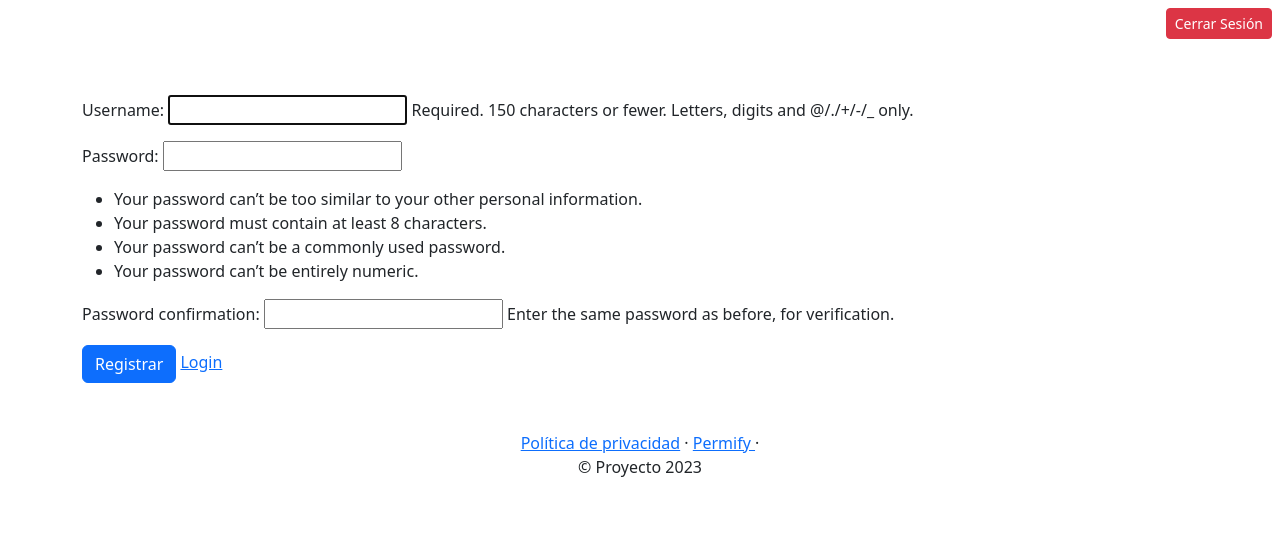
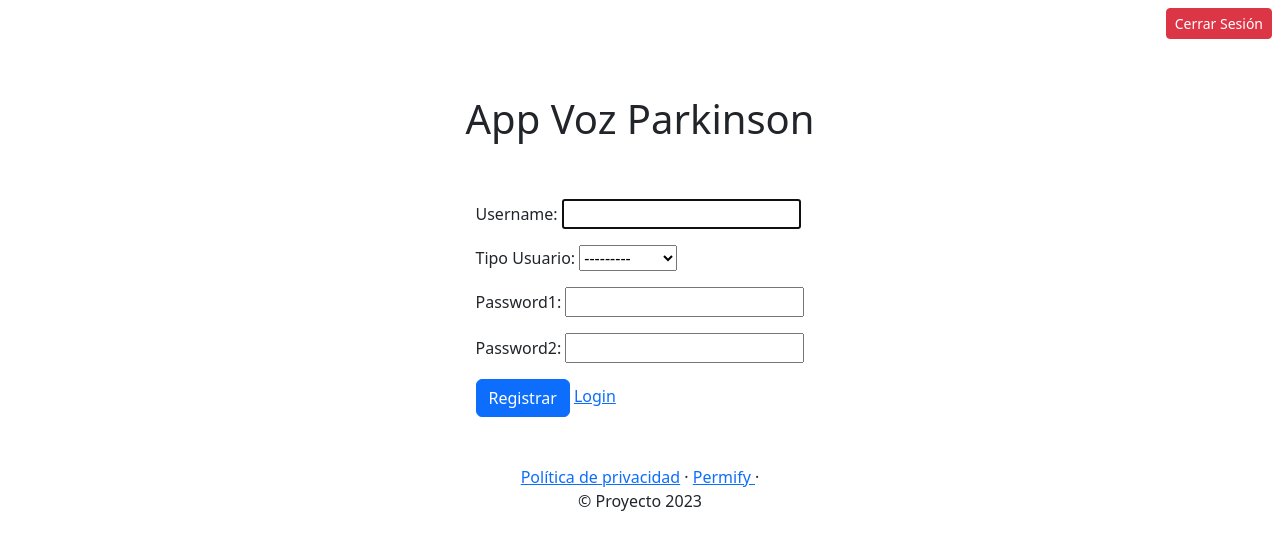
Before and after one commit to Edo-Andres/Permify_practica_EE, a Django app: page /signup/ in a window 1280 px wide. Shown: the top 550 px of the page. Run offline with Django 4.2, Linux system fonts and the light colour scheme; data comes from the database, SQL or seed files in the repository; some libraries are stand-ins or nearby versions.

Commit message:
registro&login_tiposUser

```diff
--- a/Proyecto/settings.py
+++ b/Proyecto/settings.py
@@ -102,6 +102,8 @@
     },
 ]
 
+AUTH_USER_MODEL = 'registro.Usuario'
+
 
 # Internationalization
 # https://docs.djangoproject.com/en/4.1/topics/i18n/
--- a/registro/forms.py
+++ b/registro/forms.py
@@ -1,7 +1,112 @@
 from django.forms import ModelForm
-from .models import Sucursal
+from django import forms
+from .models import Sucursal, Usuario
+
+
+from django.contrib.auth.forms import ReadOnlyPasswordHashField
+
+from django.core.exceptions import ValidationError
+from django.contrib.auth import authenticate, get_user_model, password_validation
 
 class SucursalForm(ModelForm):
     class Meta:
         model = Sucursal
         fields = ['nombre', 'direccion', 'email']
+
+
+class AdminFormaActualizar(forms.ModelForm):
+    # variable para que el admin solo pueda ver la contraseña
+    password = ReadOnlyPasswordHashField()
+
+    class Meta:
+        model = Usuario
+        fields = ('username', 'first_name', 'last_name',
+                  'email', 'password', 'password')
+
+    def clean_password(self):
+        return self.initial['password']
+
+class AdminFormaCreacionUsuario(forms.ModelForm):
+    password1 = forms.CharField(label='Contraseña', widget=forms.PasswordInput)
+    password2 = forms.CharField(
+        label='Confirmar contraseña', widget=forms.PasswordInput)
+
+    class Meta:
+        model = Usuario
+        fields = ('username', 'first_name', 'last_name',
+                  'email', 'password')
+
+    def clean_password2(self):
+        password1 = self.cleaned_data.get('password1')
+        password2 = self.cleaned_data.get('password2')
+        if password1 and password2 and password1 != password2:
+            raise forms.ValidationError("Las contraseñas no coinciden")
+
+        return password2
+
+    def save(self, commit=True):
+        usuario = super(AdminFormaCreacionUsuario, self).save(commit=False)
+        usuario.set_password(self.cleaned_data["password1"])
+        if commit:
+            usuario.save()
+        return usuario
+
+class UsuarioForm(forms.ModelForm):
+    """
+    A form that creates a user, with no privileges, from the given username and
+    password.
+    """
+    username = forms.CharField(help_text='')
+
+    password1 = forms.CharField(
+
+        strip=False,
+        widget=forms.PasswordInput(attrs={"autocomplete": "new-password"}),
+
+    )
+    password2 = forms.CharField(
+
+        widget=forms.PasswordInput(attrs={"autocomplete": "new-password"}),
+        strip=False,
+
+    )
+
+    class Meta:
+        model = Usuario
+        fields = ("username",'tipo_usuario')
+
+
+    def __init__(self, *args, **kwargs):
+        super().__init__(*args, **kwargs)
+        if self._meta.model.USERNAME_FIELD in self.fields:
+            self.fields[self._meta.model.USERNAME_FIELD].widget.attrs[
+                "autofocus"
+            ] = True
+
+    def clean_password2(self):
+        password1 = self.cleaned_data.get("password1")
+        password2 = self.cleaned_data.get("password2")
+        if password1 and password2 and password1 != password2:
+            raise ValidationError(
+                self.error_messages["password_mismatch"],
+                code="password_mismatch",
+            )
+        return password2
+
+    def _post_clean(self):
+        super()._post_clean()
+        # Validate the password after self.instance is updated with form data
+        # by super().
+        password = self.cleaned_data.get("password2")
+        if password:
+            try:
+                password_validation.validate_password(password, self.instance)
+            except ValidationError as error:
+                self.add_error("password2", error)
+
+    def save(self, commit=True):
+        user = super().save(commit=False)
+        user.set_password(self.cleaned_data["password1"])
+        if commit:
+            user.save()
+        return user
--- a/registro/templates/base.html
+++ b/registro/templates/base.html
@@ -34,7 +34,7 @@
 	</div>
 	{% endif %}
 
-    {% if request.resolver_match.view_name == "home" or request.resolver_match.view_name == "inicioEmpleado" or request.resolver_match.view_name == "signin" or request.resolver_match.view_name == "sucursales" or request.resolver_match.view_name == "sucursales_semanal" %}
+    {% if request.resolver_match.view_name == "home" or request.resolver_match.view_name == "inicioEmpleado" or request.resolver_match.view_name == "signin" or request.resolver_match.view_name == "sucursales" or request.resolver_match.view_name == "sucursales_semanal" or request.resolver_match.view_name == "signup" %}
     <div class="container-fluid text-center mt-5">
         <h1>App Voz Parkinson</h1>
     </div>
--- a/registro/templates/home.html
+++ b/registro/templates/home.html
@@ -2,7 +2,7 @@
     <div class="container text-center">
         <h1>Home</h1><br><br>
        <div>
-        <a href="{% url 'inicioGerente' %}" button type="button" class="btn btn-primary" >Gerente</button> </a>
+        <a href="{% url 'signin' %}" button type="button" class="btn btn-primary" >Gerente</button> </a>
         <a href="{% url 'signin' %}" button type="button" class="btn btn-primary" >Empleado</button> </a>
        </div>
 
--- a/registro/templates/signup.html
+++ b/registro/templates/signup.html
@@ -1,6 +1,21 @@
 {% extends 'base.html' %} {% block content %}
 
 <div class="container mt-5">
+  {{error}}
+
+    <div class="d-flex justify-content-center">
+      <form method="post" class="mx-auto">
+        {% csrf_token %}
+        {{ form.as_p }}
+        <button type="submit" class="btn btn-primary btn-block">Registrar</button>
+        <a href="{% url 'signin' %}" class="link">Login </a>
+      </form>
+    </div>
+
+  </div>
+
+
+<!-- <div class="container mt-5">
   {{error}}
 
     <div class= style="width: 75%; margin: auto;">
@@ -11,7 +26,8 @@
         <a href="{% url 'signin' %}" class="link">Login </a>
       </form>
     </div>
-  </div>
+
+  </div> -->
 
 
 {% endblock %}
--- a/registro/templates/tipoStock.html
+++ b/registro/templates/tipoStock.html
@@ -20,7 +20,7 @@
     document.getElementById("semanal").addEventListener("click", function() {
     var d = new Date();
     var n = d.getDay(); //getDay devuelve el día de la semana (0-6)
-    if (n == 5) { //5 es viernes
+    if (n == 2) { //5 es viernes
         console.log('correcto')
         window.location.href = "{% url 'sucursales_semanal' %}";
     } else {
--- a/registro/urls.py
+++ b/registro/urls.py
@@ -24,8 +24,8 @@
     path('inicioGerente/', views.inicioGerente, name='inicioGerente'),
     path('signin/', views.signin, name='signin'),
     path('signup/', views.signup, name='signup'),
-    # path('diario/', views.diario, name='diario'),
-    # path('semanal/', views.semanal, name='semanal'),
+    path('diario/', views.diario, name='diario'),
+    path('semanal/', views.semanal, name='semanal'),
     path('update_stock/', views.update_stock, name='update_stock'),
     path('putDiario/', views.putDiario, name='putDiario'),
     path('sucursales/', views.get_sucursales, name='sucursales'),
--- a/registro/views.py
+++ b/registro/views.py
@@ -8,6 +8,10 @@
 from django.urls import reverse
 from datetime import datetime
 
+from registro.models import Usuario, Tipo_Usuario
+from .forms import UsuarioForm
+
+
 
 
 
@@ -15,20 +19,39 @@
 # Create your views here.
 
 def signup(request):
-    if request.method == 'GET':
-        return render(request, 'signup.html', {"form": UserCreationForm})
-    else:
-        if request.POST["password1"] == request.POST["password2"]:
-            try:
-                user = User.objects.create_user(
-                    request.POST["username"], password=request.POST["password1"])
-                user.save()
-                login(request, user)
-                return redirect('inicioEmpleado')
-            except IntegrityError:
-                return render(request, 'signup.html', {"form": UserCreationForm, "error": "Username already exists."})
 
-        return render(request, 'signup.html', {"form": UserCreationForm, "error": "Passwords did not match."})
+    data = {
+        'form': UsuarioForm(),
+
+    }
+
+    if request.method == 'POST':
+        formulario = UsuarioForm(data=request.POST)
+        if formulario.is_valid():
+            formulario.save()
+            # resibir usuario y password para hacer un login automatico
+            user = authenticate(
+                username=formulario.cleaned_data["username"], password=formulario.cleaned_data["password1"])
+            # login(request, user)
+            # message.success(request, 'Te has registrado correctamente')
+            return redirect(to='signin')
+        data["form"] = formulario
+
+    return render(request, 'signup.html', data)
+    # if request.method == 'GET':
+    #     return render(request, 'signup.html', {"form":UsuarioForm})
+    # else:
+    #     if request.POST["password1"] == request.POST["password2"]:
+    #         try:
+    #             user = Usuario.objects.create_user(request.POST["username"], password=request.POST["password1"], tipo_usuario= request.POST["tipo_usuario"])
+    #             user.set_password(request.POST["password1"])
+    #             user.save()
+    #             login(request, user)
+    #             return redirect('inicioEmpleado')
+    #         except IntegrityError:
+    #             return render(request, 'signup.html', {"form": UserCreationForm, "error": "Username already exists."})
+
+        # return render(request, 'signup.html', {"form": UserCreationForm, "error": "Passwords did not match."})
 
 def home(request):
     return render(request, 'home.html')
@@ -158,19 +181,39 @@
 #     elif radio_value == "Semanal":
 #         return redirect('semanal')
 
-def signin(request):
-    if request.method == 'GET':
-        return render(request, 'signin.html', {"form": AuthenticationForm})
-    else:
-        user = authenticate(
-            request, username=request.POST['username'], password=request.POST['password'])
-        if user is None:
-            return render(request, 'signin.html', {"form": AuthenticationForm, "error": "Username or password is incorrect."})
+# def signin(request):
+#     if request.method == 'GET':
+#         return render(request, 'signin.html', {"form": AuthenticationForm})
+#     else:
+#         user = authenticate(
+#             request, username=request.POST['username'], password=request.POST['password'])
+#         if user is None:
+#             return render(request, 'signin.html', {"form": AuthenticationForm, "error": "Username or password is incorrect."})
 
-        login(request, user)
-        return redirect('tipoStock')
+#         login(request, user)
+#         return redirect('tipoStock')
 
 
 def signout(request):
     logout(request)
     return redirect('home')
+
+
+def signin(request):
+    if request.method == 'GET':
+        return render(request, 'signin.html', {"form": AuthenticationForm})
+    else:
+        user:Usuario = authenticate(
+            request, username=request.POST['username'], password=request.POST['password'])
+        user.tipo_usuario
+        print(f'este es el tipo{user.tipo_usuario}')
+
+        if user is not None:
+            login(request, user)
+            if user.tipo_usuario.nombre_tipo_usuario == 'Empleado':
+                return redirect('tipoStock')
+            if user.tipo_usuario.nombre_tipo_usuario == 'Gerente':
+                return redirect('inicioGerente')
+
+        else:
+            return render(request, 'signin.html', {"form": AuthenticationForm, "error": "Username or password is incorrect."})
```
Also changed, not shown: registro/admin.py (+54 -4 lines), registro/models.py (+26 -6 lines), db.sqlite3, registro/migrations/0001_initial.py, registro/migrations/0002_producto_sucursal.py (deleted), registro/migrations/0002_tipo_usuario_created_usuario_created.py (added).
